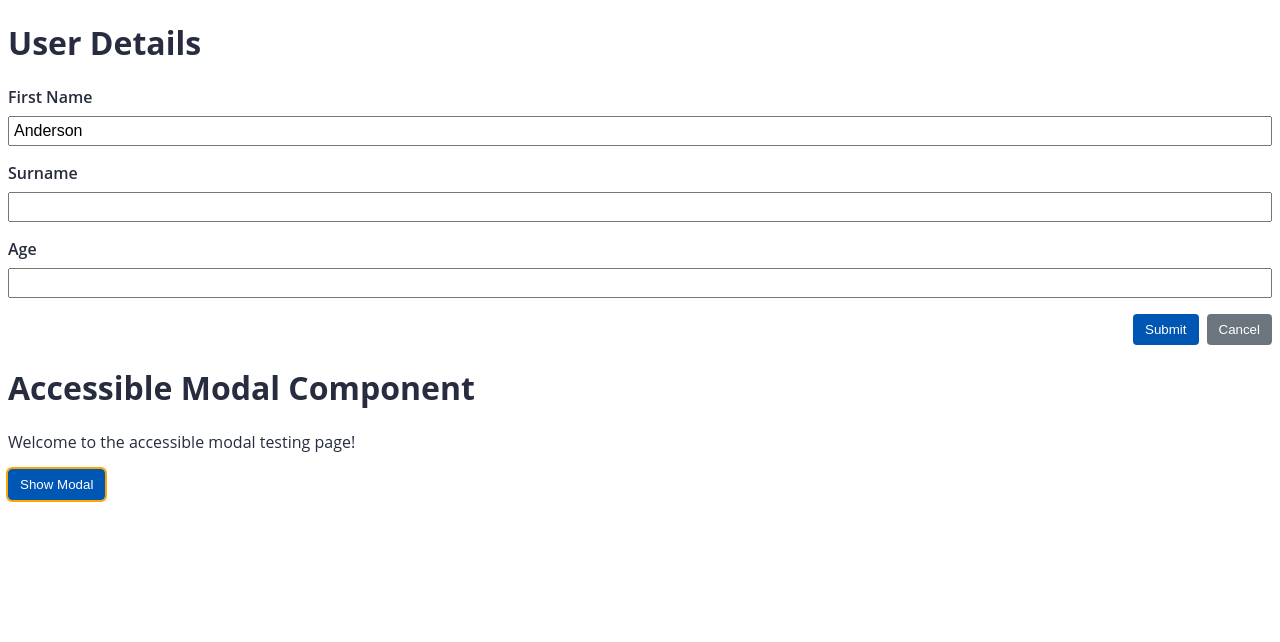
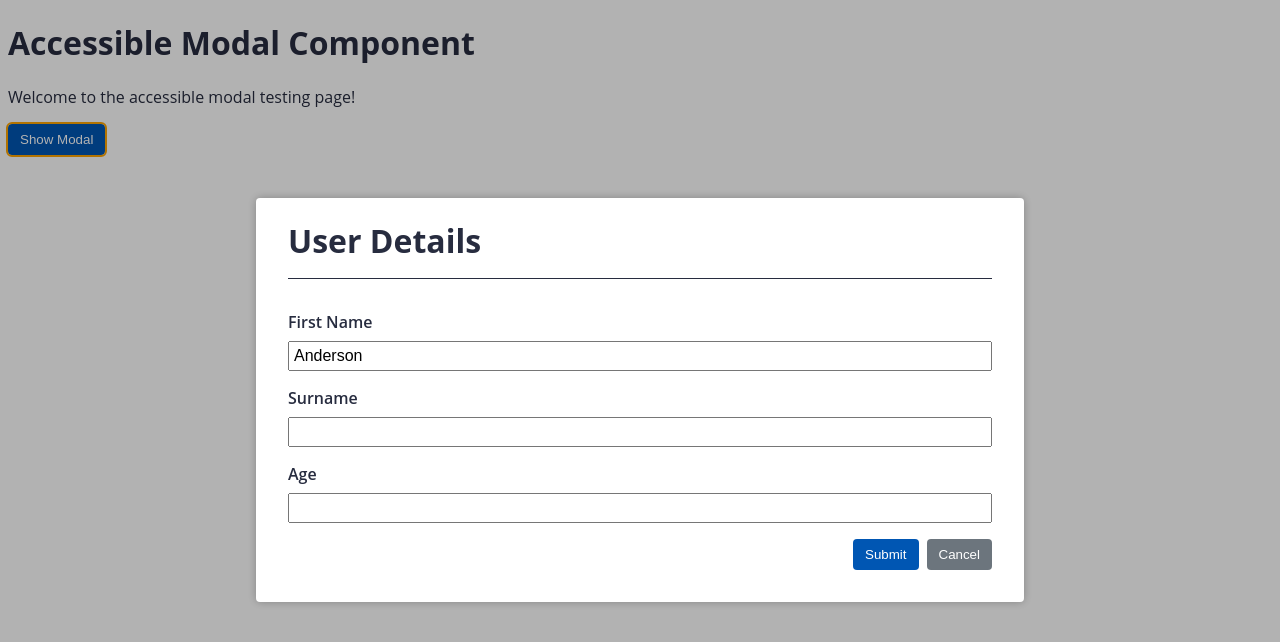
Before and after one commit to AndersonSilva94/modal-com-acessibilidade, an Angular app: page / in a window 1280 px wide. Both pictures are taken after a click on the button "Show Modal". Shown: the top 642 px of the page. Built offline with nearby package versions, Linux system fonts and the light colour scheme.

Commit message:
feat: :rocket: estilizando modal

```diff
--- a/src/app/shared/components/modal/modal.component.scss
+++ b/src/app/shared/components/modal/modal.component.scss
@@ -0,0 +1,30 @@
+.modal-overlay {
+  position: fixed;
+  top: 0;
+  left: 0;
+  right: 0;
+  bottom: 0;
+  z-index: 100;
+  display: flex;
+  align-items: center;
+  justify-content: center;
+  background: rgba(0, 0, 0, .3);
+
+  .modal-content {
+    padding: 0 2rem 2rem 2rem;
+    margin: 2%;
+    min-width: 94%;
+    @media(min-width: 600px) {
+      min-width: 60%;
+    }
+    border-radius: 4px;
+    box-shadow: 0 0 8px rgba(0, 0, 0, .25);
+    background: white;
+
+    .modal-title {
+      border-bottom: solid 1px;
+      padding-bottom: 1rem;
+      margin-bottom: 2rem;
+    }
+  }
+}
```
